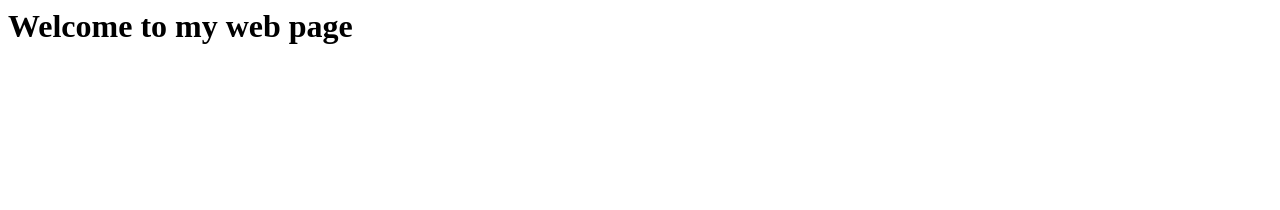
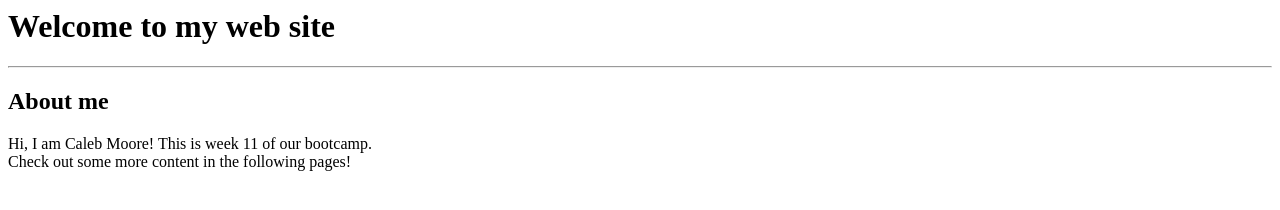
Before and after one commit to cmoore187/cmoore187.github.io, a plain HTML site: page index.html in a window 1280 px wide. Drawn offline with Linux system fonts and the light colour scheme.

Commit message:
Update index.html

```diff
--- a/index.html
+++ b/index.html
@@ -1,10 +1,15 @@
 <html>
     <head>
-        <title> My first Web Page </title>
+        <title> My Home Page </title>
     </head>
 
     <body>
-        <h1>Welcome to my web page</h1>
+        <h1>Welcome to my web site</h1>
+        <hr>
+        <h2>About me</h2>
+        <p>Hi, I am Caleb Moore! This is week 11 of our bootcamp.<br>
+            Check out some more content in the following pages!
+        </p>
     </body>
 
     <footer>
```
